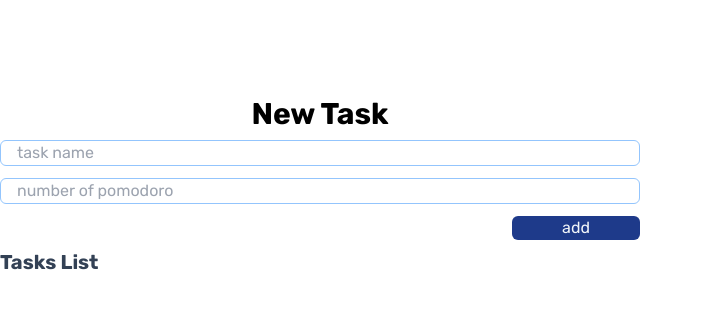
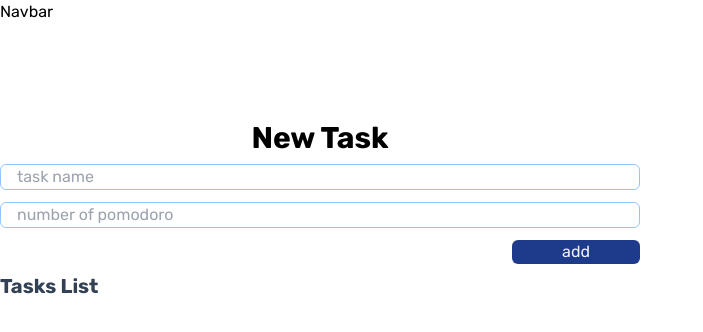
Before and after one commit to hsn2903/s-productivity, a React (Create React App) app: page / in a window 1280 px wide. Shown: the top 332 px of the page, without its empty margins (0-703 px from the left). Built offline with nearby package versions, Linux system fonts and the light colour scheme.

Commit message:
add navbar

```diff
--- a/src/App.js
+++ b/src/App.js
@@ -1,8 +1,10 @@
+import { Navbar } from "./components";
 import { TasksPage } from "./pages";
 
 function App() {
   return (
     <div>
+      <Navbar />
       <TasksPage />
     </div>
   );
--- a/src/components/index.js
+++ b/src/components/index.js
@@ -1,3 +1,4 @@
 import TaskItem from "./tasks/TaskItem";
+import Navbar from "./navbar/Navbar";
 
-export { TaskItem };
+export { Navbar, TaskItem };
--- /dev/null
+++ b/src/components/navbar/Navbar.js
@@ -0,0 +1,7 @@
+import React from "react";
+
+const Navbar = () => {
+  return <div>Navbar</div>;
+};
+
+export default Navbar;
```
